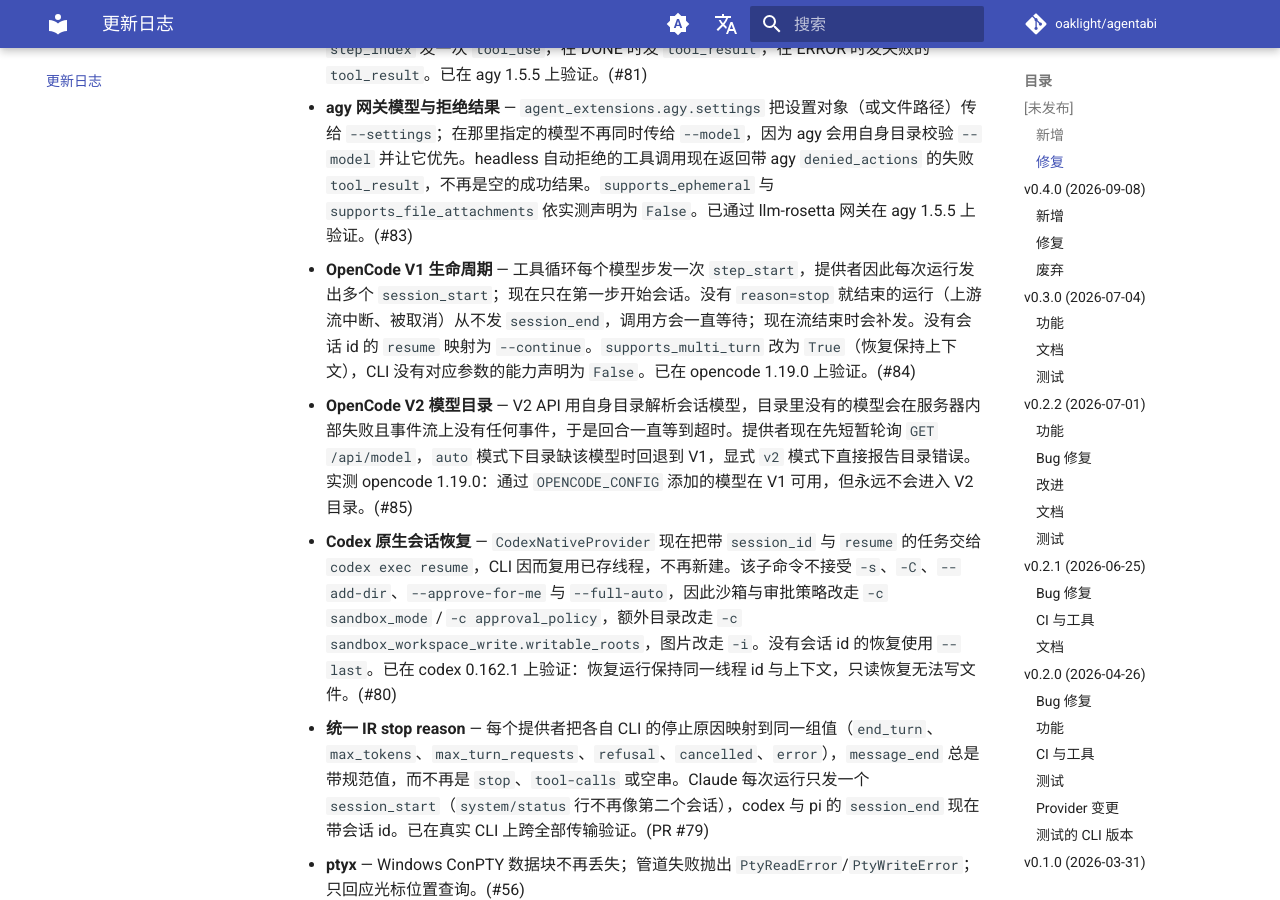
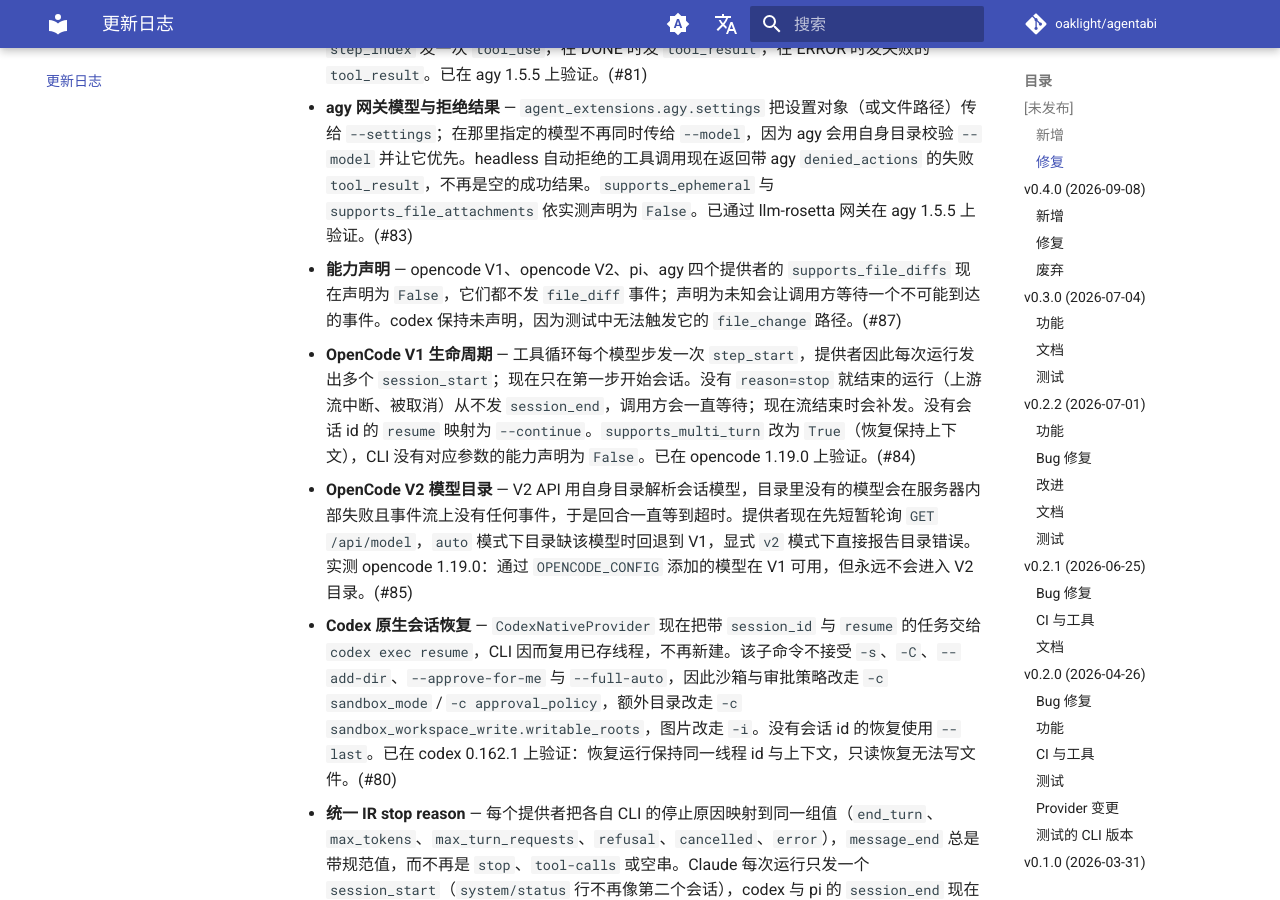
Before and after one commit to Oaklight/agentabi, an MkDocs documentation site: the page built from docs/changelog.md, in a window 1280 px wide and 900 px high, scrolled down 2243 px. Built offline with MkDocs 1.6.1 and Material for MkDocs 9.7.7, drawn with Linux system fonts in a browser that asks for light colours; comment, search, counter and statistics services are not loaded.

Commit message:
docs: record the capability declarations

```diff
--- a/docs/changelog.md
+++ b/docs/changelog.md
@@ -27,6 +27,7 @@
 - **Codex app-server 后端** — `agentabi acp --agent codex-app-server` 通过 stdio JSON-RPC 驱动 `codex app-server`，把 `item/commandExecution/requestApproval` 与 `item/fileChange/requestApproval` 经 ACP 客户端往返。`availableDecisions` 为准；未列出的决定绝不会作为 allow 发送。取消挂起审批时发送 `decision: cancel`，因为单独 `turn/interrupt` 会挂住。已在 codex 0.162.1 上验证：allow 创建文件，reject 取消回合。(#70, PR #78)
 - **agy 工具事件** — agy 1.5 用 `step_type: "tool"` 报告工具调用（ACTIVE，随后 DONE 或 ERROR，参数在 `tool_info.parameters` 下），而提供者只识别旧的 `tool_use` 形状。每个 agy 工具调用都被丢弃，调用方拿不到 `tool_use` 或 `tool_result`。现在 `tool` 步按 `step_index` 发一次 `tool_use`，在 DONE 时发 `tool_result`，在 ERROR 时发失败的 `tool_result`。已在 agy 1.5.5 上验证。(#81)
 - **agy 网关模型与拒绝结果** — `agent_extensions.agy.settings` 把设置对象（或文件路径）传给 `--settings`；在那里指定的模型不再同时传给 `--model`，因为 agy 会用自身目录校验 `--model` 并让它优先。headless 自动拒绝的工具调用现在返回带 agy `denied_actions` 的失败 `tool_result`，不再是空的成功结果。`supports_ephemeral` 与 `supports_file_attachments` 依实测声明为 `False`。已通过 llm-rosetta 网关在 agy 1.5.5 上验证。(#83)
+- **能力声明** — opencode V1、opencode V2、pi、agy 四个提供者的 `supports_file_diffs` 现在声明为 `False`，它们都不发 `file_diff` 事件；声明为未知会让调用方等待一个不可能到达的事件。codex 保持未声明，因为测试中无法触发它的 `file_change` 路径。(#87)
 - **OpenCode V1 生命周期** — 工具循环每个模型步发一次 `step_start`，提供者因此每次运行发出多个 `session_start`；现在只在第一步开始会话。没有 `reason=stop` 就结束的运行（上游流中断、被取消）从不发 `session_end`，调用方会一直等待；现在流结束时会补发。没有会话 id 的 `resume` 映射为 `--continue`。`supports_multi_turn` 改为 `True`（恢复保持上下文），CLI 没有对应参数的能力声明为 `False`。已在 opencode 1.19.0 上验证。(#84)
 - **OpenCode V2 模型目录** — V2 API 用自身目录解析会话模型，目录里没有的模型会在服务器内部失败且事件流上没有任何事件，于是回合一直等到超时。提供者现在先短暂轮询 `GET /api/model`，`auto` 模式下目录缺该模型时回退到 V1，显式 `v2` 模式下直接报告目录错误。实测 opencode 1.19.0：通过 `OPENCODE_CONFIG` 添加的模型在 V1 可用，但永远不会进入 V2 目录。(#85)
 - **Codex 原生会话恢复** — `CodexNativeProvider` 现在把带 `session_id` 与 `resume` 的任务交给 `codex exec resume`，CLI 因而复用已存线程，不再新建。该子命令不接受 `-s`、`-C`、`--add-dir`、`--approve-for-me` 与 `--full-auto`，因此沙箱与审批策略改走 `-c sandbox_mode` / `-c approval_policy`，额外目录改走 `-c sandbox_workspace_write.writable_roots`，图片改走 `-i`。没有会话 id 的恢复使用 `--last`。已在 codex 0.162.1 上验证：恢复运行保持同一线程 id 与上下文，只读恢复无法写文件。(#80)
```
